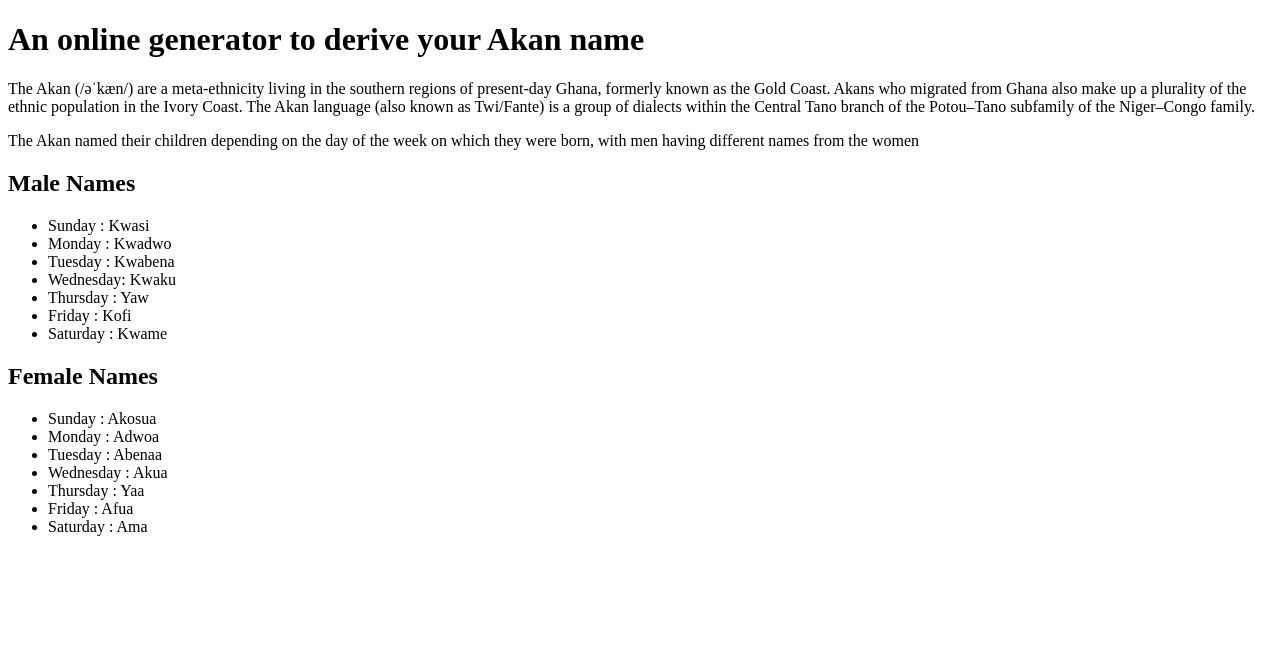
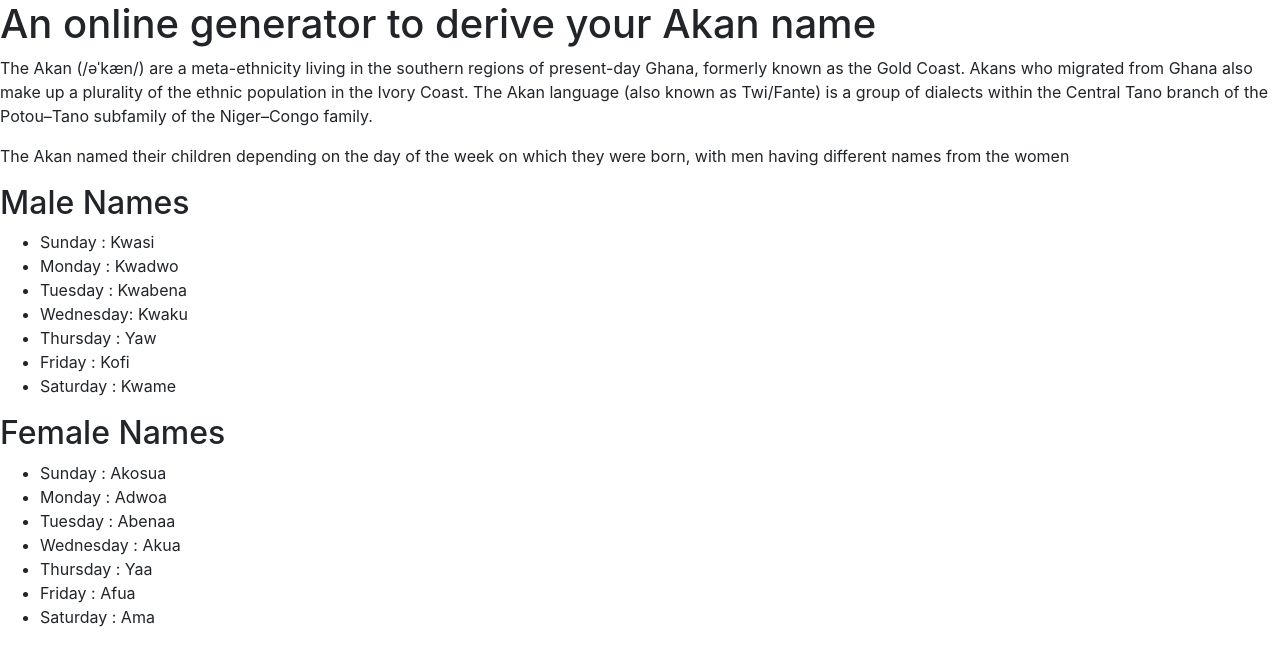
Before and after one commit to OwitiKamau/AKAN, a plain HTML site: page index.html in a window 1280 px wide. Drawn offline with Linux system fonts and the light colour scheme.

Commit message:
css file linked

```diff
--- a/index.html
+++ b/index.html
@@ -2,6 +2,7 @@
 <html>
   <head>
     <title>Akan Name Generator</title>
+    <link href="css/bootstrap.css" rel="stylesheet" type="text/css">
     <h1>An online generator to derive your Akan name</h1>
   </head>
   <body>
```
